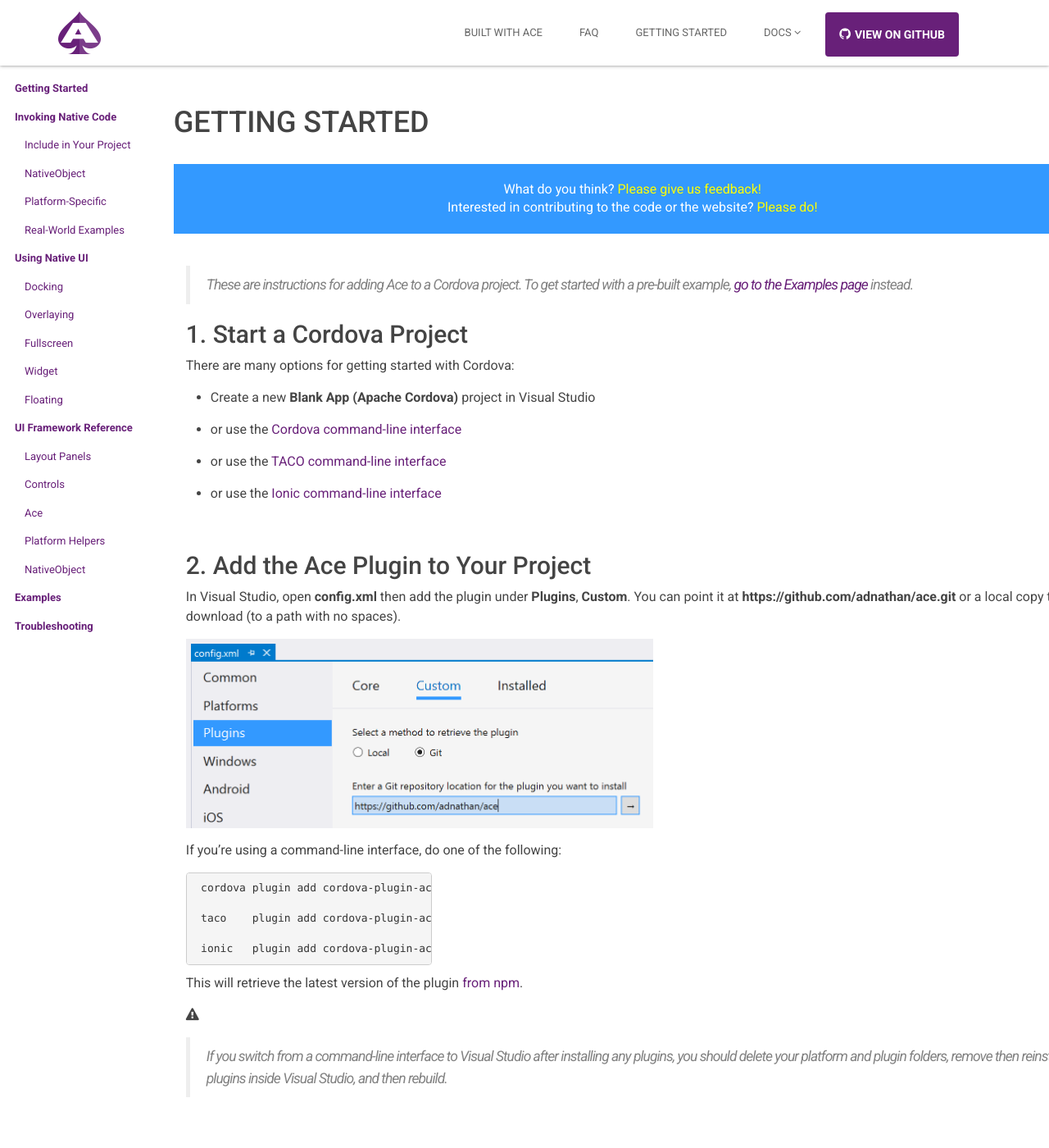
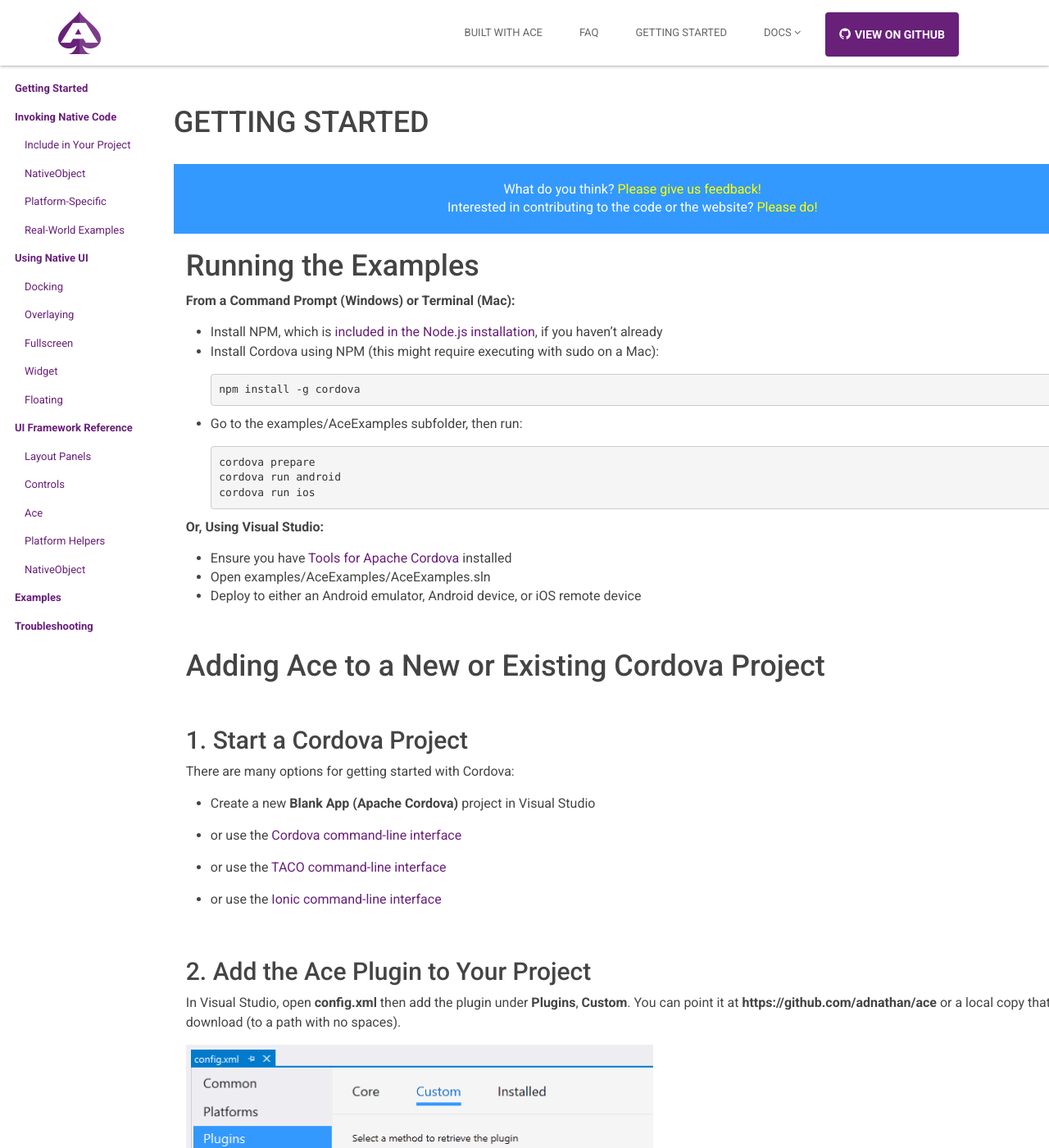
Before and after one commit to microsoft/ace, a Jekyll site: the page built from docs/getting-started.md, in a window 1280 px wide and 1400 px high. Shown: the whole window at 82% size. Built offline with Jekyll 4.4.1, drawn with Linux system fonts in a browser that asks for light colours.

Commit message:
Getting started update to match README

```diff
--- a/docs/getting-started.md
+++ b/docs/getting-started.md
@@ -5,9 +5,32 @@
 permalink: /docs/getting-started/
 ---
 
+# Running the Examples
+
+**From a Command Prompt (Windows) or Terminal (Mac):**
+
+* Install NPM, which is [included in the Node.js installation](https://nodejs.org/en/download/), if you haven't already
+* Install Cordova using NPM (this might require executing with sudo on a Mac):
+
+    <pre>npm install -g cordova</pre>
+
+* Go to the examples/AceExamples subfolder, then run:
+
+    <pre>cordova prepare
+cordova run android
+cordova run ios</pre>
+
+**Or, Using Visual Studio:**
+
+* Ensure you have [Tools for Apache Cordova](https://www.visualstudio.com/en-us/features/cordova-vs.aspx) installed
+* Open examples/AceExamples/AceExamples.sln
+* Deploy to either an Android emulator, Android device, or iOS remote device
+
 <br/>
 
-> These are instructions for adding Ace to a Cordova project. To get started with a pre-built example, [go to the Examples page](/docs/examples) instead.
+# Adding Ace to a New or Existing Cordova Project
+
+<br/>
 
 ## 1. Start a Cordova Project
 There are many options for getting started with Cordova:
@@ -23,7 +46,7 @@
 <br/>
 
 ## 2. Add the Ace Plugin to Your Project
-In Visual Studio, open **config.xml** then add the plugin under **Plugins**, **Custom**. You can point it at **https://github.com/adnathan/ace.git** or a local copy that you download (to a path with no spaces).
+In Visual Studio, open **config.xml** then add the plugin under **Plugins**, **Custom**. You can point it at **https://github.com/adnathan/ace** or a local copy that you download (to a path with no spaces).
 
 <img width="50%" src="/assets/images/docs/getting-started/vsconfig.png"/>
 
@@ -55,9 +78,7 @@
 
 * Add the following line as a child of the root &lt;Project&gt; element in your project file:
 
-<pre style="width:300px">
-   &lt;Import Project="Ace.targets" />
-</pre>
+    <pre>&lt;Import Project="Ace.targets" /></pre>
 
 With this in place, any .xaml files in your project get compiled to a binary file placed in the www\xbf folder every time you build.
 This enables you to leverage the markup in your app.
@@ -71,7 +92,3 @@
 
 ## 4. Create Your App
 With Ace added to your project, you can now leverage its features. Read the rest of the docs to understand what you can do, and refer to the example projects in [the plugin's examples folder](https://github.com/adnathan/ace/tree/master/examples).
-
-<br/>
-
-## 5. Enjoy!
```
